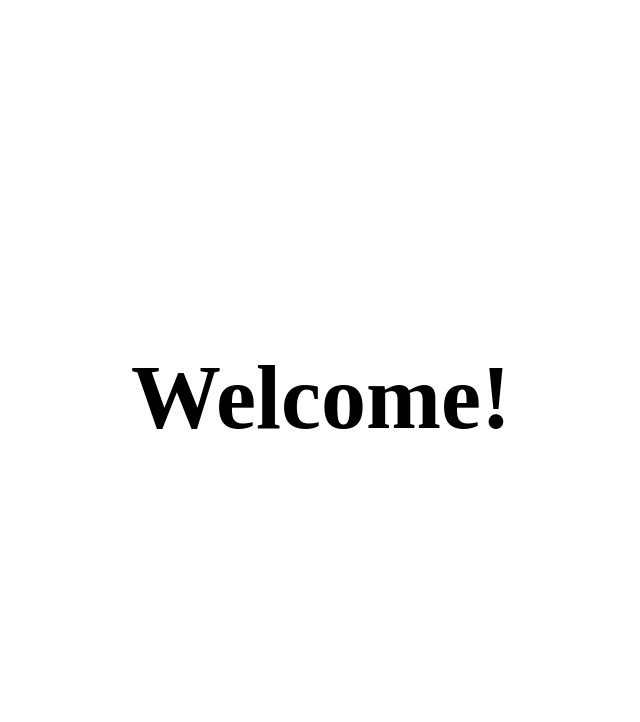
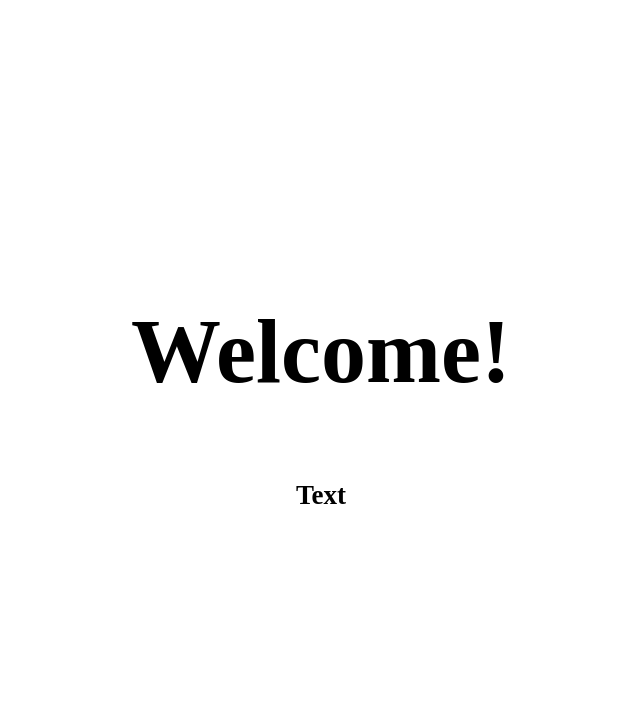
Before and after one commit to bdefner/Teaching-Emil-how-to-code, a plain HTML site: page index.html in a window 1280 px wide. Shown: the part 78-800 px from the top of the page, without its empty margins (319-959 px from the left). Drawn offline with Linux system fonts and the light colour scheme.

Commit message:
add subtitels

```diff
--- a/index.html
+++ b/index.html
@@ -29,6 +29,8 @@
     </nav>
     <section class="hero-section">
       <h1>Welcome!</h1>
+    </br>
+      <h2>Text</h2>
     </section>
     <section
       class="main-section"
@@ -105,6 +107,7 @@
   .hero-section {
     height: 100vh;
     display: flex;
+    flex-direction: column;
     align-items: center;
     justify-content: center;
   }
```
